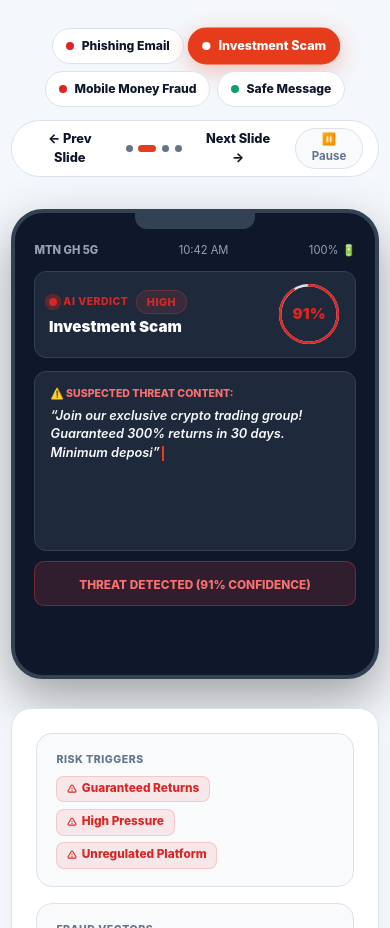
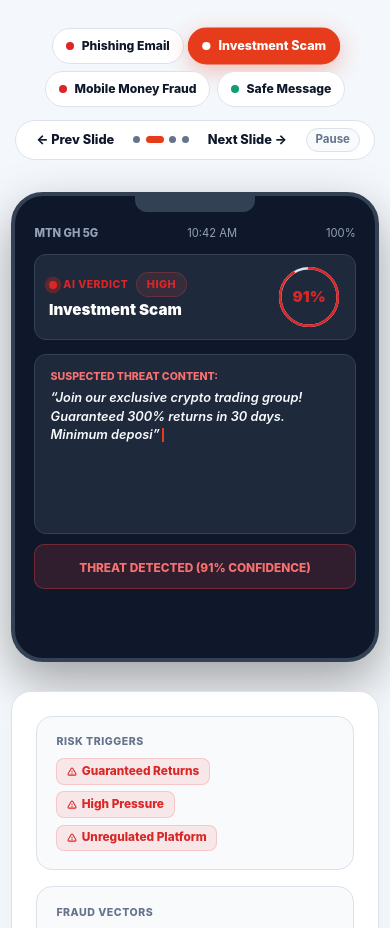
Before and after one commit to agudu50/SafeLens, a React (Vite) app in the folder client/: page / in a window 390 px wide. Shown: the part 860-1788 px from the top of the page. Built offline with nearby package versions, Linux system fonts and the light colour scheme.

Commit message:
Remove emojis from Pause/Play controls, phone status header, and threat content label

```diff
--- a/client/src/components/common/LivePhoneSimulator.jsx
+++ b/client/src/components/common/LivePhoneSimulator.jsx
@@ -161,7 +161,7 @@ export default function LivePhoneSimulator() {
             <div style={{ display: 'flex', justifyContent: 'space-between', alignItems: 'center', fontSize: '0.7rem', color: '#94a3b8', marginBottom: '0.75rem' }}>
               <span style={{ fontWeight: 800 }}>MTN GH 5G</span>
               <span>10:42 AM</span>
-              <span>100% 🔋</span>
+              <span>100%</span>
             </div>
 
             {/* Sender Info Bar */}
--- a/client/src/pages/Home.jsx
+++ b/client/src/pages/Home.jsx
@@ -477,7 +477,7 @@ export default function Home({ user }) {
                 cursor: 'pointer'
               }}
             >
-              {isSlideshowPlaying ? '⏸️ Pause' : '▶️ Play'}
+              {isSlideshowPlaying ? 'Pause' : 'Play'}
             </button>
           </div>
         </motion.div>
@@ -516,7 +516,7 @@ export default function Home({ user }) {
                 <div style={{ display: 'flex', justifyContent: 'space-between', alignItems: 'center', fontSize: '0.7rem', color: '#94a3b8', marginBottom: '0.75rem' }}>
                   <span style={{ fontWeight: 800 }}>MTN GH 5G</span>
                   <span>10:42 AM</span>
-                  <span>100% 🔋</span>
+                  <span>100%</span>
                 </div>
 
                 {/* AI Verdict Header inside Phone Screen */}
@@ -536,7 +536,7 @@ export default function Home({ user }) {
                 {/* Message Window inside Phone Screen */}
                 <div style={{ background: '#1e293b', border: '1px solid #334155', padding: '0.85rem 0.95rem', borderRadius: '12px', minHeight: '180px', display: 'flex', flexDirection: 'column', justifyContent: 'flex-start' }}>
                   <span style={{ fontSize: '0.66rem', color: isHigh ? '#f87171' : '#34d399', fontWeight: 800, display: 'block', marginBottom: '0.3rem', textTransform: 'uppercase' }}>
-                    {isHigh ? '⚠️ SUSPECTED THREAT CONTENT:' : '✓ VERIFIED SAFE MESSAGE:'}
+                    {isHigh ? 'SUSPECTED THREAT CONTENT:' : 'VERIFIED SAFE MESSAGE:'}
                   </span>
                   <SandboxTypewriter text={selectedPreset.content} trigger={sandboxInView} />
                 </div>
```
